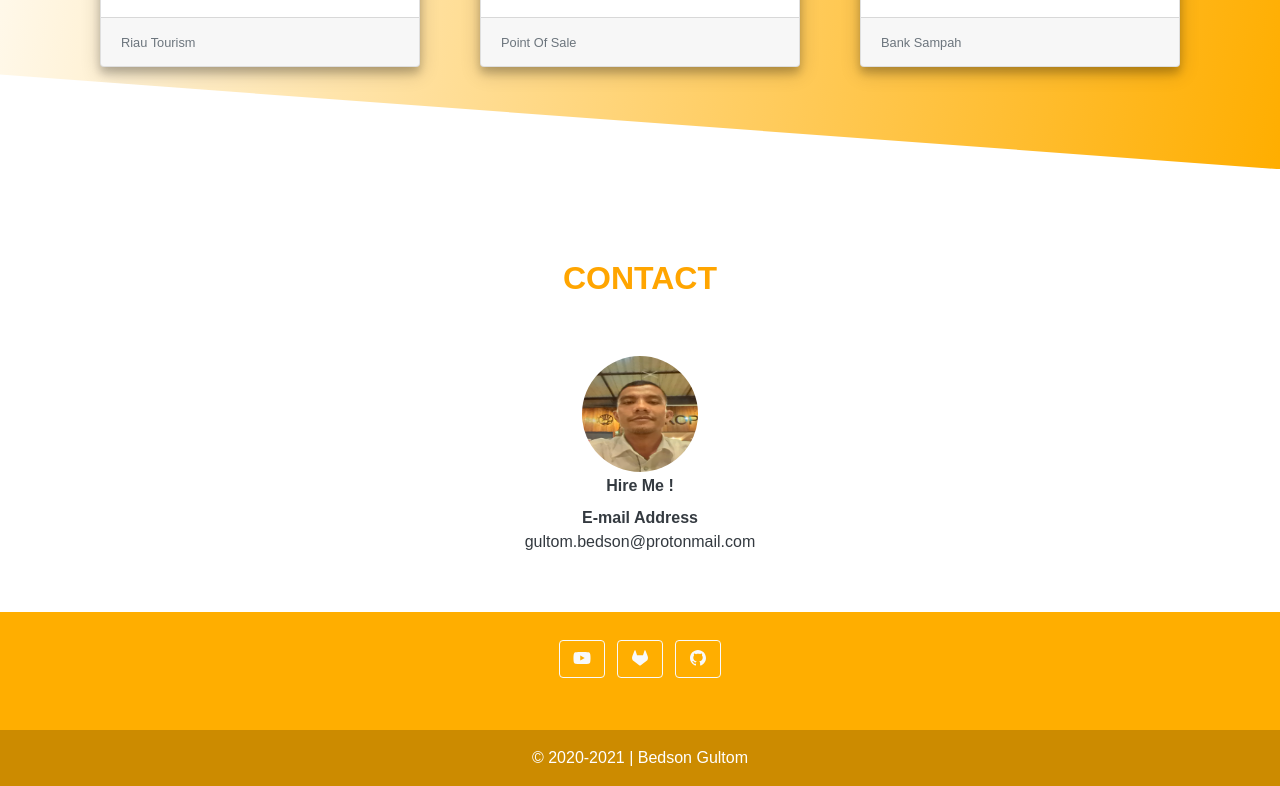
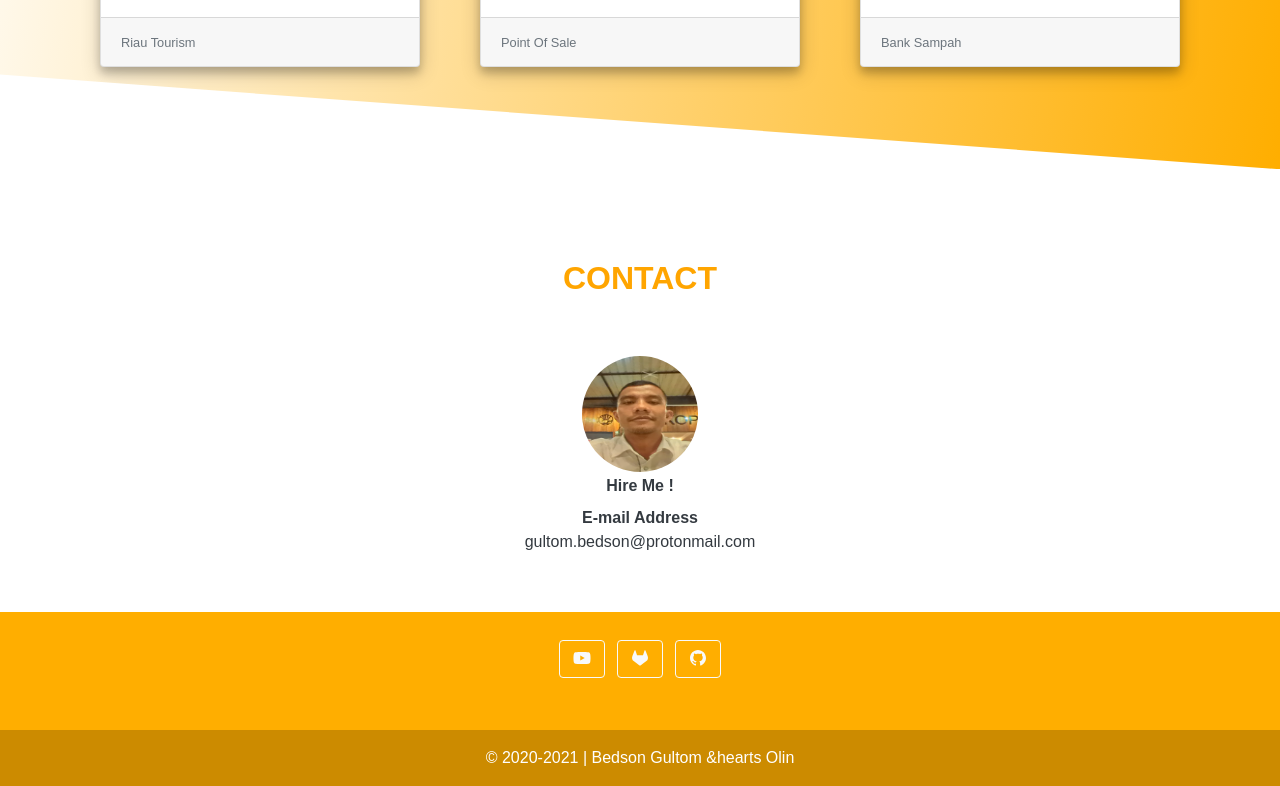
Before and after one commit to bedsongultom/bedsongultom.github.io, a plain HTML site: page index.html in a window 1280 px wide. Shown: the part 3135-3921 px from the top of the page. Drawn offline with nearby package versions, Linux system fonts and the light colour scheme; some packages are replaced by stand-ins of ours; a script that the page names is missing; a web font is replaced by a local one.

Commit message:
Update index.html

```diff
--- a/index.html
+++ b/index.html
@@ -569,7 +569,7 @@
               <!-- Copyright -->
               <div class="text-center p-3" style="background-color: rgba(0, 0, 0, 0.2);">
                 © 2020-2021 |
-                <a class="text-white" href="https://bedsongultom.github.io/">Bedson Gultom</a>
+                <a class="text-white" href="https://bedsongultom.github.io/">Bedson Gultom &hearts Olin</a>
                 <a onclick="topFunction()" id="BtnScroll" title="Go to top">
 <img src="../images/chevron.png" width="42px" height="42px"></a>
               </div>
```
